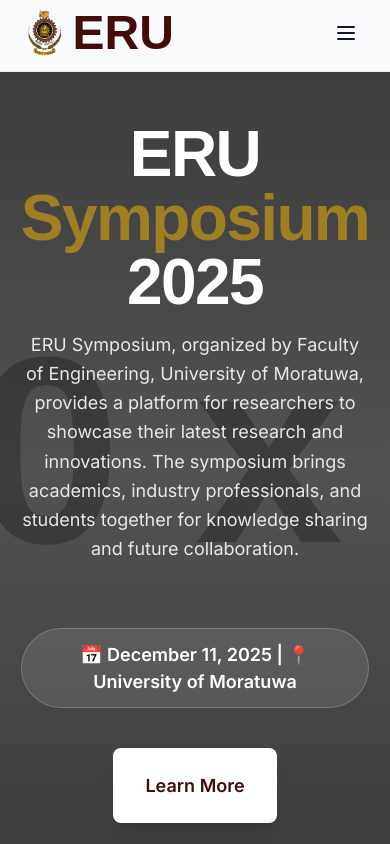
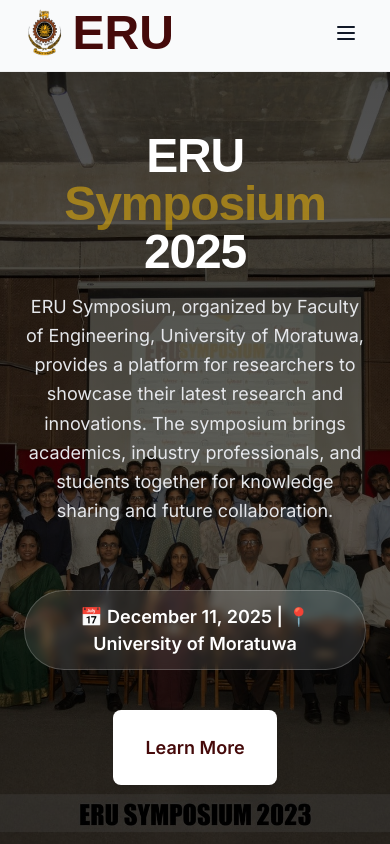
Before and after one commit to specfor/eru-conf, a Next.js app: page / in a window 390 px wide. Shown: the top 844 px of the page. Built offline with nearby package versions, Linux system fonts and the light colour scheme; a web font is replaced by a local one.

Commit message:
feat: redesign hero section with new background image, responsive layout, and scroll indicator animation

```diff
--- a/src/components/Hero.css
+++ b/src/components/Hero.css
@@ -1,17 +1,10 @@
 .hero-section {
   position: relative;
-  height: 800px;
-  background-image: url('https://placehold.co/1920x800/222/333?text=Hero+Image');
-  background-size: cover;
-  background-position: center;
-  background-repeat: no-repeat;
+  min-height: calc(100vh - 4.5rem);
+  display: flex;
+  flex-direction: column;
+  justify-content: center;
   overflow: hidden;
-}
-
-@media (min-width: 768px) {
-  .hero-section {
-    height: 600px;
-  }
 }
 
 .hero-overlay {
@@ -22,7 +15,7 @@
 
 .hero-title {
   font-family: var(--font-heading);
-  font-size: clamp(4rem, 8vw, 9rem);
+  font-size: clamp(3rem, 6vw, 6rem);
   font-weight: 700;
   color: var(--color-text-white);
   margin-bottom: 1rem;
@@ -77,3 +70,43 @@
 .mt-10 { margin-top: 2.5rem; }
 .relative { position: relative; }
 .h-full { height: 100%; }
+
+.animate-fade-in-up {
+  animation: fadeInUp 1s ease-out forwards;
+}
+
+.delay-100 { animation-delay: 100ms; opacity: 0; }
+.delay-300 { animation-delay: 300ms; opacity: 0; }
+.delay-500 { animation-delay: 500ms; opacity: 0; }
+
+.scroll-indicator {
+  position: absolute;
+  bottom: 2rem;
+  left: 50%;
+  transform: translateX(-50%);
+  color: rgba(255, 255, 255, 0.7);
+  animation: bounce 2s infinite;
+  display: flex;
+  flex-direction: column;
+  align-items: center;
+  gap: 0.5rem;
+  font-size: 0.875rem;
+  text-transform: uppercase;
+  letter-spacing: 0.1em;
+}
+
+.scroll-indicator:hover {
+  color: white;
+}
+
+@keyframes bounce {
+  0%, 20%, 50%, 80%, 100% {
+    transform: translateY(0) translateX(-50%);
+  }
+  40% {
+    transform: translateY(-20px) translateX(-50%);
+  }
+  60% {
+    transform: translateY(-10px) translateX(-50%);
+  }
+}
--- a/src/components/Hero.tsx
+++ b/src/components/Hero.tsx
@@ -1,25 +1,36 @@
+import Image from 'next/image';
+import heroBg from '../images/eru-hero-back.jpg';
 import './Hero.css';
 
 export default function Hero() {
   return (
     <section id="hero" className="hero-section">
+      <Image src={heroBg} alt="ERU Symposium Hero Background" fill style={{ objectFit: 'cover', objectPosition: 'center' }} priority />
       <div className="hero-overlay"></div>
       <div className="container relative h-full flex flex-col justify-center items-center">
-        <div className="animate-fade-in-up text-center">
-          <h1 className="hero-title">
+        <div className="text-center">
+          <h1 className="hero-title animate-fade-in-up delay-100">
             ERU <span className="hero-highlight animate-pulse">Symposium</span> 2025
           </h1>
-          <p className="hero-description">
+          <p className="hero-description animate-fade-in-up delay-300">
             ERU Symposium, organized by Faculty of Engineering, University of Moratuwa, provides a platform for researchers to showcase their latest research and innovations. The symposium brings academics, industry professionals, and students together for knowledge sharing and future collaboration.
           </p>
-          <div className="hero-date-badge">
+          <div className="hero-date-badge animate-fade-in-up delay-500">
             📅 December 11, 2025 | 📍 University of Moratuwa
           </div>
-          <div className="mt-10">
+          <div className="mt-10 animate-fade-in-up delay-500">
             <a href="#about" className="btn btn-hero">Learn More</a>
           </div>
         </div>
       </div>
+
+      <a href="#about" className="scroll-indicator animate-fade-in-up delay-500" aria-label="Scroll down">
+        <span>Scroll</span>
+        <svg xmlns="http://www.w3.org/2000/svg" width="24" height="24" viewBox="0 0 24 24" fill="none" stroke="currentColor" strokeWidth="2" strokeLinecap="round" strokeLinejoin="round">
+          <line x1="12" y1="5" x2="12" y2="19"></line>
+          <polyline points="19 12 12 19 5 12"></polyline>
+        </svg>
+      </a>
     </section>
   );
 }
```
Also changed, not shown: src/images/eru-hero-back.jpg (added).
